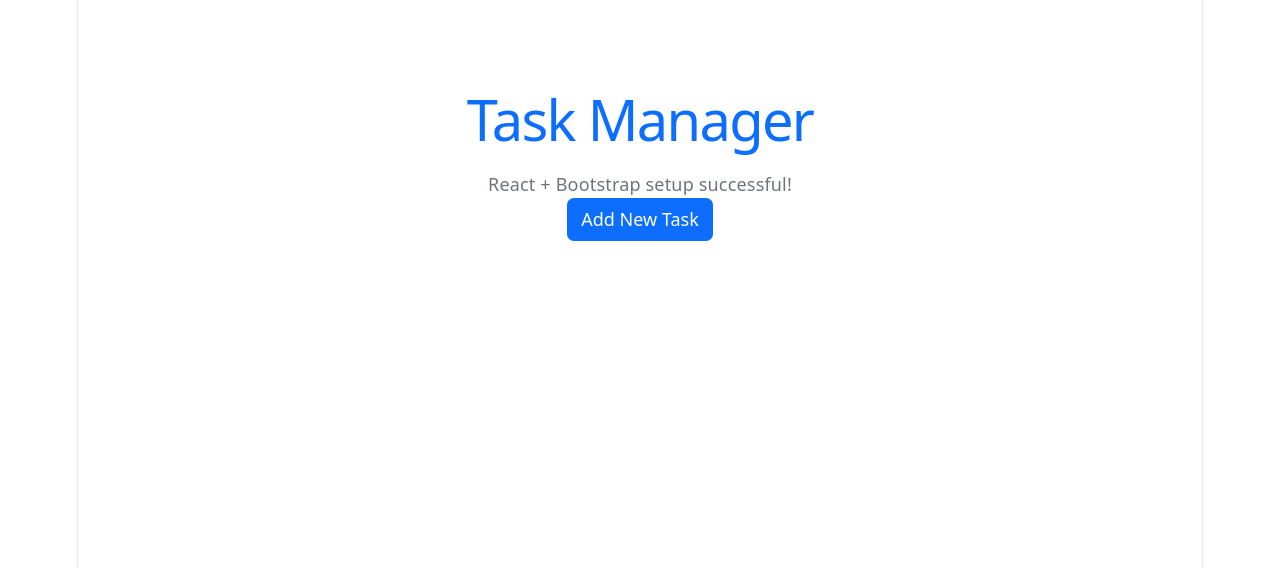
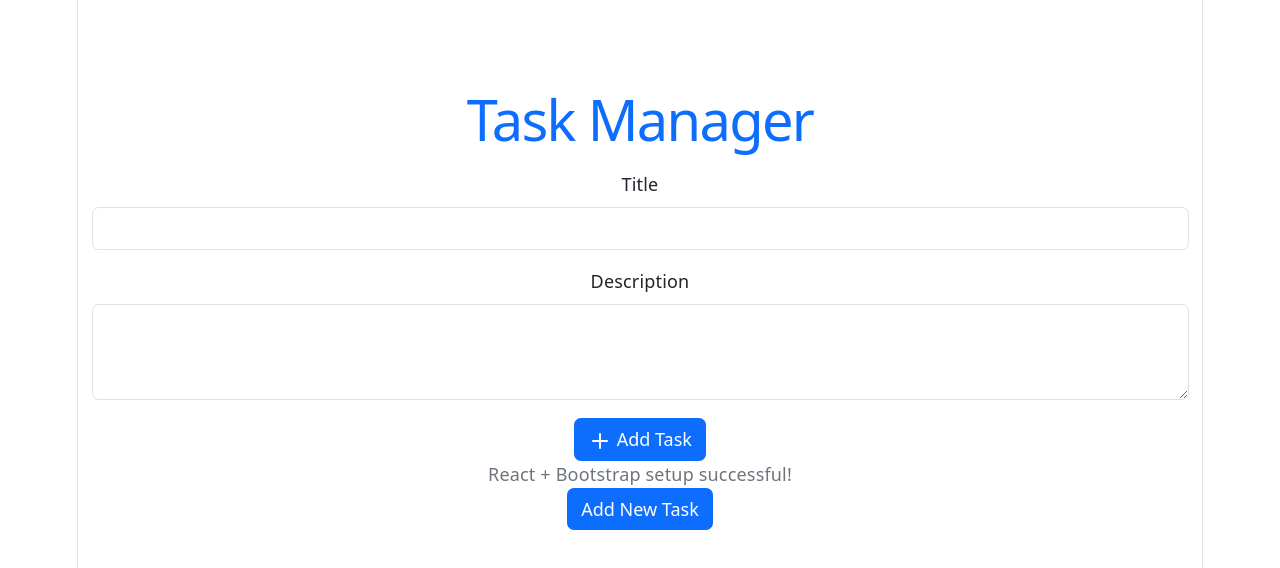
Before and after one commit to mehedi3635/Task-Management, a React (Vite) app in the folder forntend/: page / in a window 1280 px wide. Shown: the top 568 px of the page. Built offline with nearby package versions, Linux system fonts and the light colour scheme.

Commit message:
Form Compleate

```diff
--- a/forntend/package.json
+++ b/forntend/package.json
@@ -11,6 +11,7 @@
   },
   "dependencies": {
     "bootstrap": "^5.3.8",
+    "lucide-react": "^1.71.0",
     "react": "^19.3.1",
     "react-dom": "^19.3.1"
   },
--- a/forntend/src/App.jsx
+++ b/forntend/src/App.jsx
@@ -1,10 +1,11 @@
-
+import TaskForm from "./components/TaskForm";
 function App() {
   return (
     <div className="container py-5">
       <h1 className="text-primary mb-3">
         Task Manager
       </h1>
+      <TaskForm />
 
       <p className="text-secondary">
         React + Bootstrap setup successful!
--- a/forntend/src/components/TaskForm.jsx
+++ b/forntend/src/components/TaskForm.jsx
@@ -0,0 +1,27 @@
+import { useState } from "react"
+
+
+import { Plus } from "lucide-react";
+
+export default function TaskForm() {
+    const [title,setTitle] =useState()
+    const [descrioption, setDescrioption] =useState()
+
+    function handelSubmit(event){
+        event.preventDefult();
+    }
+    return (
+        <form onSubmit={handelSubmit}>
+            <div className="mb-3">
+                <label htmlFor="title" className="form-label">Title</label>
+                <input type="text" className="form-control" id="title" value={title} onChange={(e)=>setTitle(e.target.value)}/>
+            </div>
+            <div className="mb-3">
+                <label htmlFor="description" className="form-label">Description</label>
+                <textarea className="form-control" id="description" rows="3" value={descrioption} onChange={(e)=>setDescrioption(e.target.value)}></textarea>
+            </div>
+            <button type="submit" className="btn btn-primary"><Plus/> Add Task</button>
+        </form>
+    )
+
+}
--- a/forntend/src/services/taskApi.js
+++ b/forntend/src/services/taskApi.js
@@ -16,5 +16,9 @@ export async function crateApiTask(task){
 
         },
         body: JSON.stringify(task)
-    })
+    });
+    if (!response.ok){
+        throw new Error('Failed to create task');
+    }
+    return response.json();
 }
```
Also changed, not shown: 1 other file (tests, documents, lock files or other folders).
